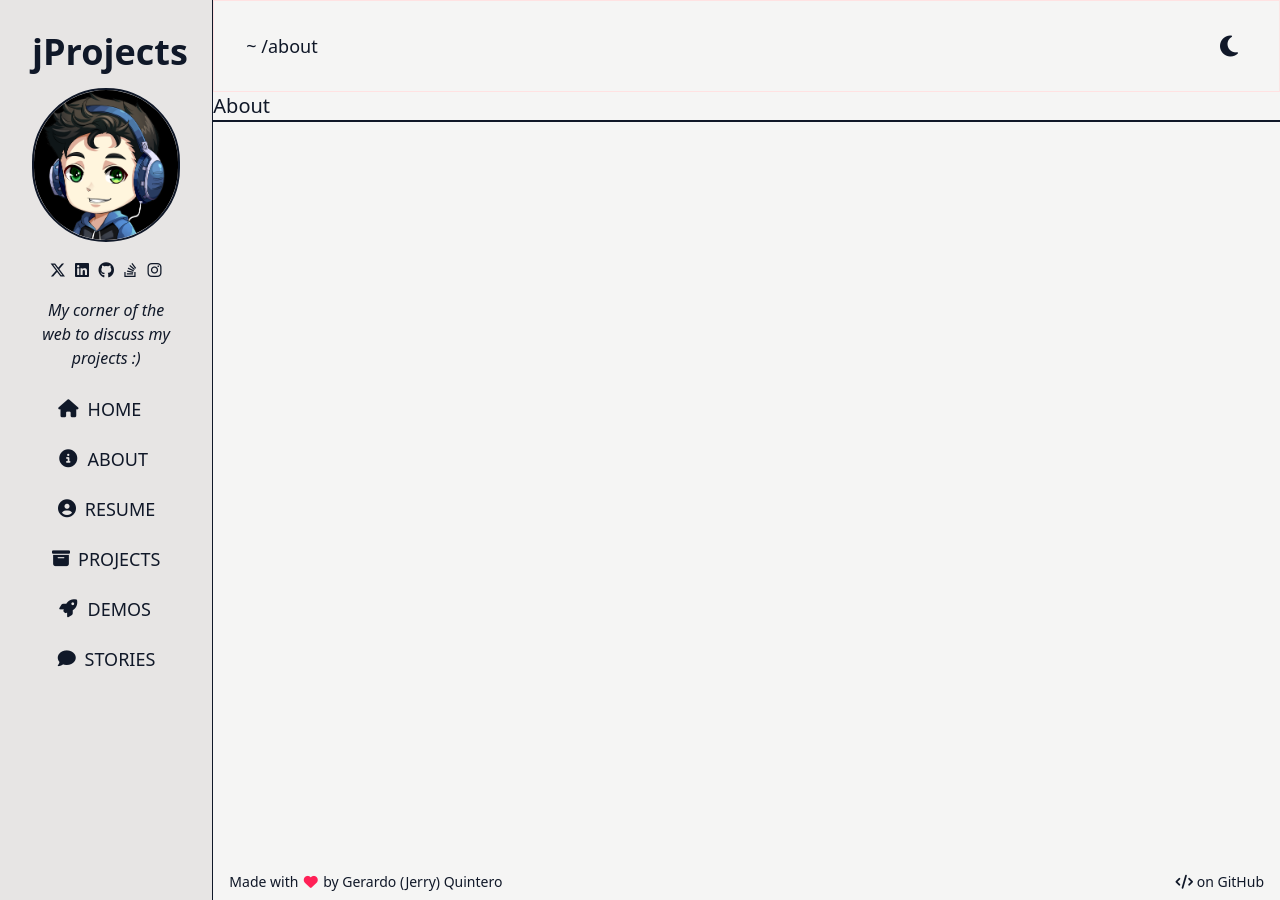
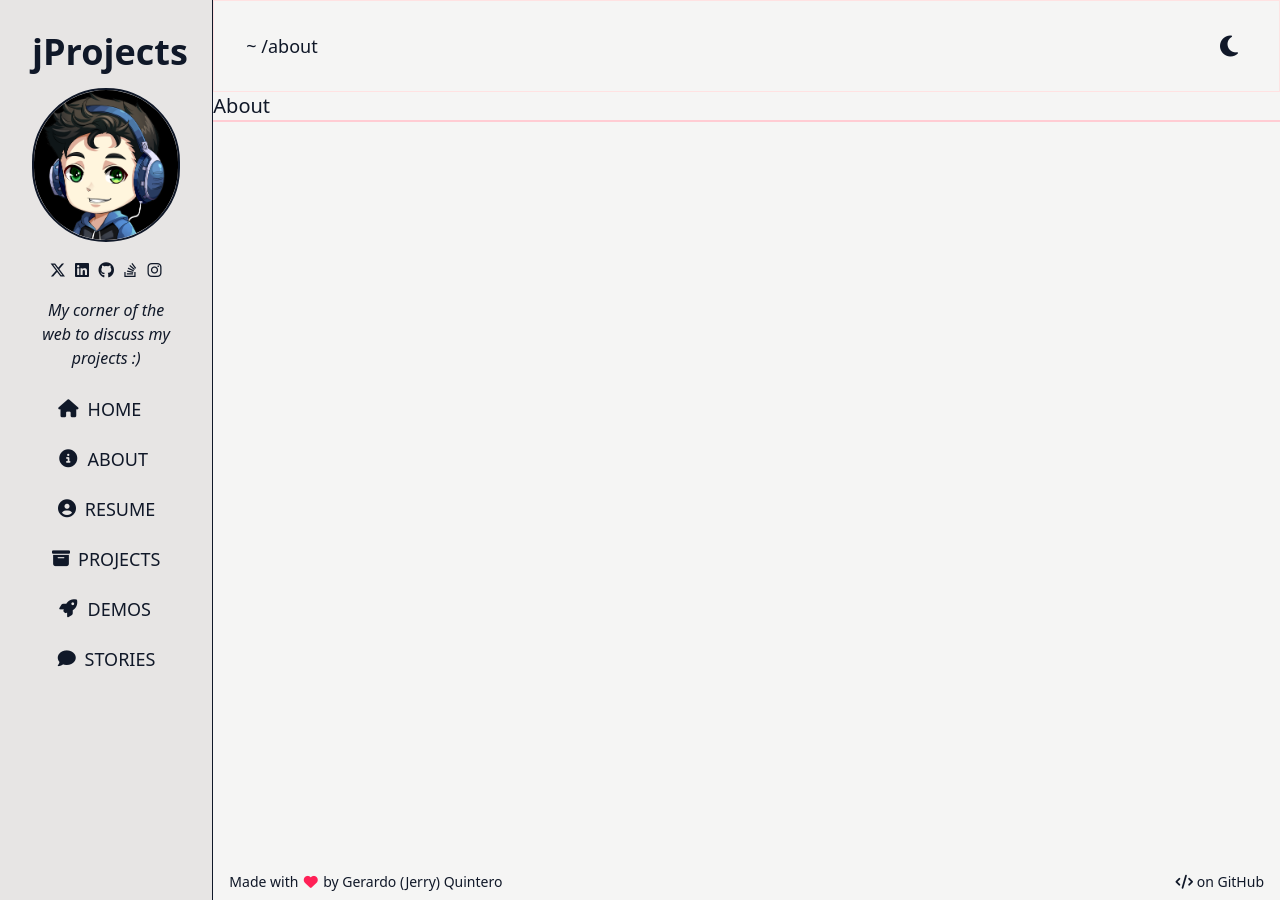
Before and after one commit to jerryq27/jerryq27.github.io, a Jekyll site: the page built from about.html, in a window 1280 px wide. Built offline with Jekyll 4.4.1, drawn with Linux system fonts in a browser that asks for light colours; nearby versions of some CDN libraries.

Commit message:
Fixed site title link and added latest CSS.

```diff
--- a/_includes/sidebar.html
+++ b/_includes/sidebar.html
@@ -2,7 +2,7 @@
 
 <div id="sidebar" class="w-1/6 border-r border-gray-900 dark:border-gray-400 {{ theme.background-secondary }} p-8">
   <div class="text-center mb-4">
-    <a class="text-4xl font-bold {{ theme.header-link }}" href="{{ site.baseurl }}">{{ site.title }}</a>
+    <a class="text-4xl font-bold {{ theme.header-link }}" href="{{ site.baseurl }}/">{{ site.title }}</a>
   </div>
 
   <div class="flex justify-center mb-4">
--- a/css/output.css
+++ b/css/output.css
@@ -12,6 +12,7 @@
     --color-sky-400: oklch(74.6% 0.16 232.661);
     --color-sky-500: oklch(68.5% 0.169 237.323);
     --color-blue-200: oklch(88.2% 0.059 254.128);
+    --color-rose-200: oklch(89.2% 0.058 10.001);
     --color-rose-500: oklch(64.5% 0.246 16.439);
     --color-gray-50: oklch(98.5% 0.002 247.839);
     --color-gray-400: oklch(70.7% 0.022 261.325);
@@ -336,6 +337,9 @@
   .border-red-100 {
     border-color: var(--color-red-100);
   }
+  .border-rose-200 {
+    border-color: var(--color-rose-200);
+  }
   .border-transparent {
     border-color: transparent;
   }
```
